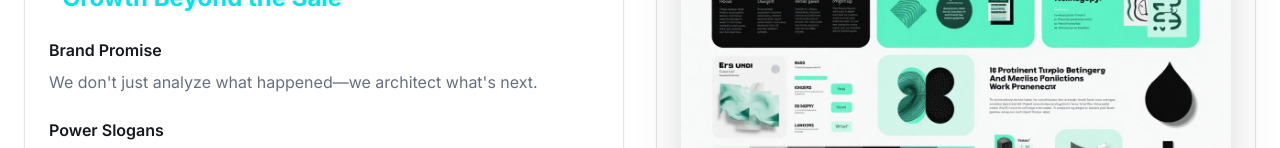
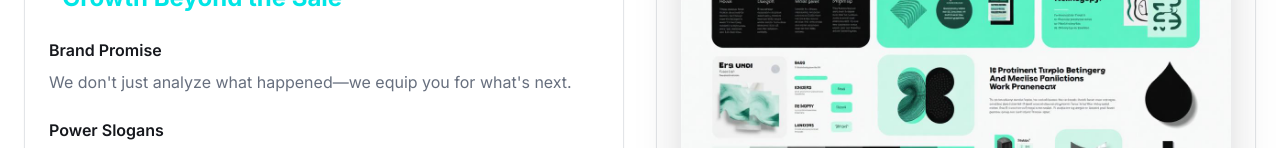
Before and after one commit to riche-cohorted/cohorted-brand-guide, a React (Vite) app: page / in a window 1280 px wide. Shown: the part 804-952 px from the top of the page. Built offline with nearby package versions, Linux system fonts and the light colour scheme.

Commit message:
Update brand promise.

```diff
--- a/src/components/BrandGuide.tsx
+++ b/src/components/BrandGuide.tsx
@@ -102,9 +102,9 @@ const BrandGuide = () => {
                   </div>
                   <div>
                     <h4 className="font-semibold mb-2">Brand Promise</h4>
-                    <p className="text-muted-foreground">
-                      We don't just analyze what happened—we architect what's next.
-                    </p>
+                     <p className="text-muted-foreground">
+                       We don't just analyze what happened—we equip you for what's next.
+                     </p>
                   </div>
                   <div>
                     <h4 className="font-semibold mb-2">Power Slogans</h4>
```
